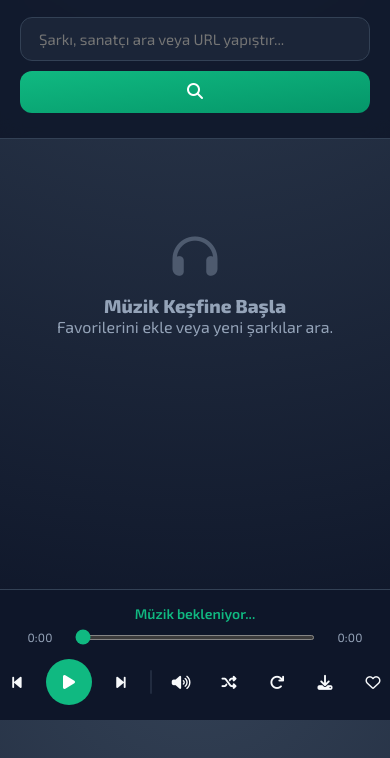
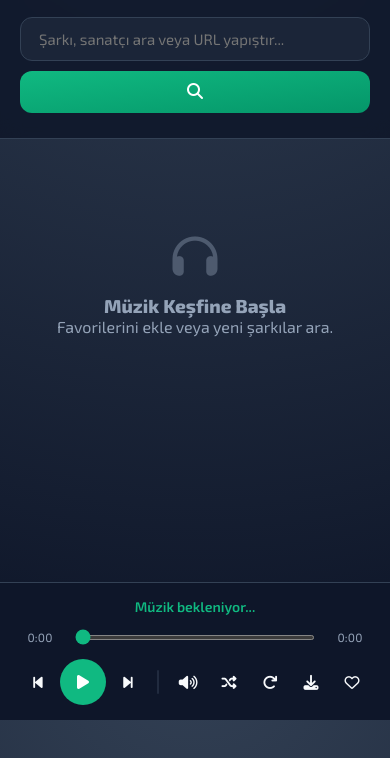
Before and after one commit to trup40/NodeTube, a website: page public/index.html in a window 390 px wide. Shown: the part 124-882 px from the top of the page. Drawn offline with Linux system fonts and the light colour scheme.

Commit message:
css marign button gap edit

```diff
--- a/public/style.css
+++ b/public/style.css
@@ -238,7 +238,7 @@ button.main-btn:hover { opacity: 0.9; }
 #empty-state i { font-size: 45px; margin-bottom: 15px; opacity: 0.4; }
 
 #player-wrapper { position: fixed; bottom: 0; left: 0; width: 100%; background: var(--player-bg); padding: 15px 20px; border-top: 1px solid var(--border); backdrop-filter: blur(20px); z-index: 50; }
-#now-playing { text-align:center; margin-bottom:8px; color:var(--primary); font-weight:600; font-size: 14px; white-space: nowrap; overflow: hidden; text-overflow: ellipsis; max-width: 800px; margin: 0 auto 8px auto; cursor: pointer; transition: 0.2s; }
+#now-playing { text-align:center; margin-bottom:15px; color:var(--primary); font-weight:600; font-size: 14px; white-space: nowrap; overflow: hidden; text-overflow: ellipsis; max-width: 800px; margin: 0 auto 15px auto; cursor: pointer; transition: 0.2s; }
 #now-playing:hover { opacity: 0.8; text-decoration: underline; }
 
 .player-controls { display: flex; align-items: center; justify-content: space-between; max-width: 1300px; margin: 0 auto; width: 100%; gap: 15px; }
@@ -311,8 +311,8 @@ input[type="range"] { flex: 1; cursor: pointer; accent-color: var(--primary); he
     .player-controls { flex-direction: column; gap: 10px; justify-content: center; }
     .progress-row { order: 1; flex: 1 1 100%; width: 100%; padding: 0; margin-bottom: 5px; min-width: unset; }
     .mobile-buttons { display: flex; order: 2; justify-content: center; width: 100%; gap: 10px; align-items: center; flex-wrap: nowrap; }
-    .play-btns { width: auto; gap: 10px; padding: 0; justify-content: center; order: unset; }
-    .action-btns { width: auto; gap: 10px; padding: 0; justify-content: center; order: unset; }
+    .play-btns { width: auto; gap: 3px; padding: 0; justify-content: center; order: unset; }
+    .action-btns { width: auto; gap: 3px; padding: 0; justify-content: center; order: unset; }
     .mobile-separator { display: block; width: 2px; height: 24px; background: var(--border); border-radius: 2px; margin: 0; opacity: 0.5; flex-shrink: 0; order: unset; }
     .icon-btn { width: 38px; height: 38px; min-width: 38px; min-height: 38px; font-size: 15px; }
     #playBtn { width: 46px; height: 46px; min-width: 46px; min-height: 46px; font-size: 16px; }
```
